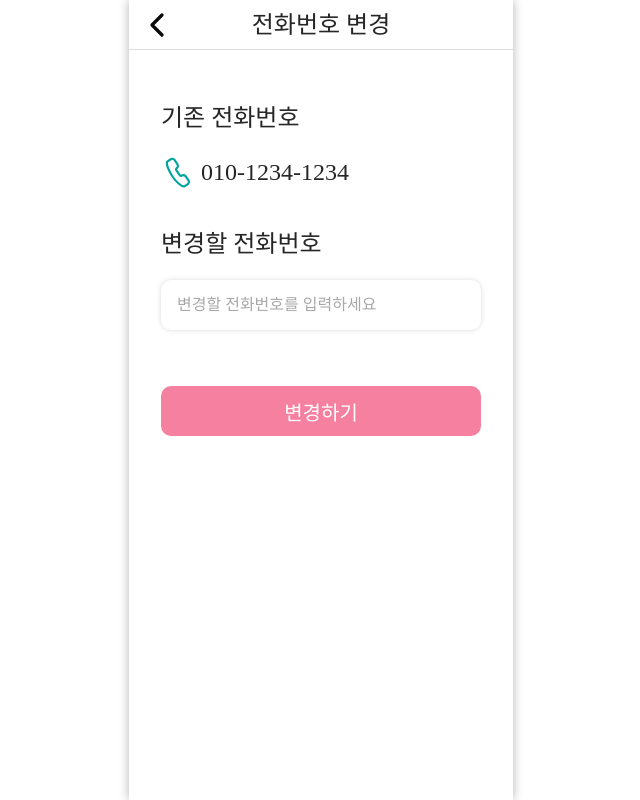
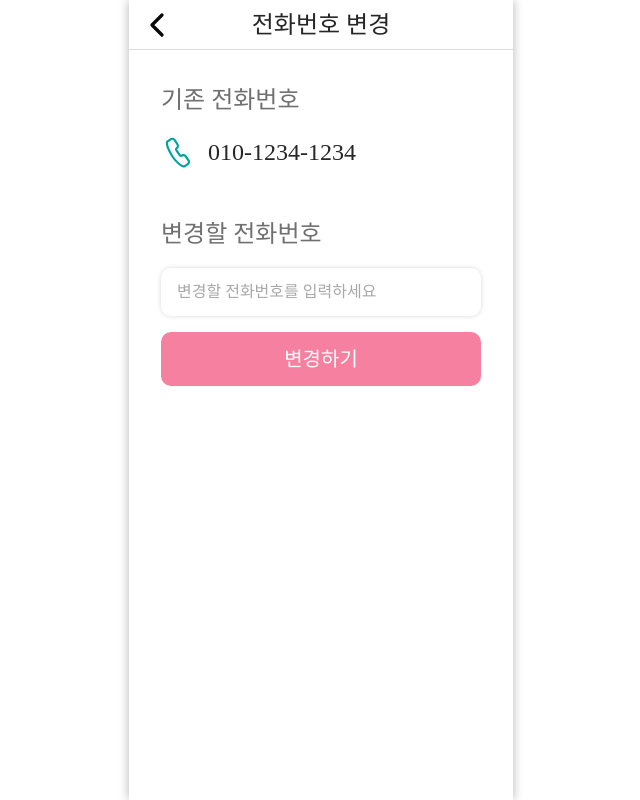
Before and after one commit to hanaro7team1/frontend, a Next.js app: page /admin/mypage/contact in a window 1280 px wide. Shown: the whole page, without its empty margins (319-959 px from the left). Built offline with nearby package versions, Linux system fonts and the light colour scheme; a web font is replaced by a local one.

Commit message:
edit mypage css

```diff
--- a/src/app/admin/mypage/contact/page.tsx
+++ b/src/app/admin/mypage/contact/page.tsx
@@ -2,8 +2,8 @@
 import { Button, Input, Txt } from "@/components/atoms";
 import { Header } from "@/components/common";
 import { useState } from "react";
-import NoticeModal from "../NoticeModal";
 import Image from "next/image";
+import NoticeModal from "@/components/domain/admin/mypage/NoticeModal";
 
 export default function AdminContactPage() {
   // db
@@ -19,32 +19,27 @@ export default function AdminContactPage() {
     setOpenNotice(true);
   };
 
-  const commonSize = "w-[320px] h-[50px]";
-  const setCenter = "w-[320px] mx-auto flex flex-col gap-[18px]";
+  return (
+    <>
+      <Header title="전화번호 변경"/>
 
-  return (
-    <div>
-      <Header className="mb-[50px]" title="전화번호 변경"/>
-
-      <div className="flex flex-col gap-9">
-        <div className= {`${setCenter}`}>
-          <Txt size={24}>기존 전화번호</Txt>
-          <div className="flex items-center gap-[5px]">
-            <Image src='/icons/Ic_Phone_big.svg' alt="수화기" width={35} height={35}/>
-            <Txt size={24}>{phone}</Txt>
-          </div>
+      <div className="p-8 flex flex-col gap-4">
+        <Txt size={24} className="text-gray-070">기존 전화번호</Txt>
+        <div className="flex items-center gap-3">
+          <Image src='/icons/Ic_Phone_big.svg' alt="수화기" width={35} height={35}/>
+          <Txt size={24}>{phone}</Txt>
         </div>
 
-        <div className= {`${setCenter} mb-[20px]`}>
-          <Txt size={24}>변경할 전화번호</Txt>
+        <div className="flex flex-col gap-4 mt-[30px]">
+          <Txt size={24} className="text-gray-070">변경할 전화번호</Txt>
           <Input value={newPhone} onChange={(e: React.ChangeEvent<HTMLInputElement>) => setNewPhone(e.target.value)}
-            placeholder="변경할 전화번호를 입력하세요" className={`${commonSize}`}/>
+            placeholder="변경할 전화번호를 입력하세요"/>
         </div>
 
-        <Button title="변경하기" color="pink" className={`${commonSize} mx-auto block`} onClick={editPhone}/>
+        <Button title="변경하기" color="pink" onClick={editPhone}/>
       </div>
 
       <NoticeModal open={openNotice} text="전화번호" />
-    </div>
+    </>
   );
 }
--- a/src/app/admin/mypage/page.tsx
+++ b/src/app/admin/mypage/page.tsx
@@ -24,7 +24,7 @@ export default function AdminMyPage() {
 
       <div className='flex flex-col p-8 gap-9'>
           <ChangeBox buttonTxt={'전화번호 변경'} phoneNum={hostMember.phone}></ChangeBox>
-          <ChangeBox buttonTxt={'비밀번호 변경'} ></ChangeBox>
+          <ChangeBox buttonTxt={'비밀번호 변경'} />
       </div>
 
         <button type="button" onClick={() => router.push('/admin/mypage/quit')}
--- a/src/app/admin/mypage/pwd/page.tsx
+++ b/src/app/admin/mypage/pwd/page.tsx
@@ -2,25 +2,23 @@
 import { Button, Input, Txt } from "@/components/atoms";
 import { Header } from "@/components/common";
 import { PasswordField } from "@/components/domain/admin/auth/PasswordField";
-import { useSignUpForm } from '@/contexts/SignUpFormContext';
 import useValidation from "@/hooks/auth/useValidation";
 
 export default function AdmainPwdPage() {
   const {form, errors, handleChange} = useValidation();
-
-
+  const gap = "flex flex-col gap-3";
 
   return (
     <>
       <Header className="mb-[50px]" title="비밀번호 변경" />
 
-      <div className="flex flex-col gap-9 p-4">
-        <div>
+      <div className="flex flex-col gap-9 p-8">
+        <div className={`${gap}`}>
           <Txt size={24}>기존 비밀번호</Txt>
           <Input placeholder="기존 비밀번호를 입력해 주세요" />
         </div>
 
-      <div className='flex flex-col gap-5'>
+        <div className={`${gap}`}>
           <Txt size={24}>비밀번호</Txt>
           <PasswordField
             value={form.password}
@@ -33,7 +31,7 @@ export default function AdmainPwdPage() {
             </Txt>
           )}
         </div>
-      <div className='flex flex-col gap-5'>
+        <div className={`${gap}`}>
           <Txt size={24}>비밀번호 확인</Txt>
           <PasswordField
             value={form.confirmPassword}
@@ -47,7 +45,6 @@ export default function AdmainPwdPage() {
           )}
         </div>
 
-
         <Button title="변경하기" type="submit" color="pink"/>
       </div>
     </>
--- a/src/app/admin/mypage/quit/page.tsx
+++ b/src/app/admin/mypage/quit/page.tsx
@@ -2,19 +2,16 @@ import { Button, Input, Txt } from "@/components/atoms";
 import { Header } from "@/components/common";
 
 export default function AdminQuitPage() {
-  const commonSize = "w-[320px] h-[50px]";
-  const setCenter = "w-[320px] mx-auto flex flex-col gap-[18px]";
 
   return (
     <>
       <Header className="mb-[50px]" title="회원 탈퇴" />
 
-      <div className= {`${setCenter} mb-[18px]`}>
+      <div  className="p-8 flex flex-col gap-5">
         <Txt size={24}>비밀번호 확인</Txt>
         <Input placeholder="비밀번호를 입력해 주세요" />
+        <Button title="탈퇴하기" type="submit" color="pink" />
       </div>
-
-      <Button title="탈퇴하기" type="submit" color="pink" className={`${commonSize} mx-auto block`}/>
     </>
   );
 }
```
Also changed, not shown: src/components/domain/admin/mypage/NoticeModal.tsx (renamed from src/app/admin/mypage/NoticeModal.tsx). Lines whose indentation alone changed are shown as unchanged.
